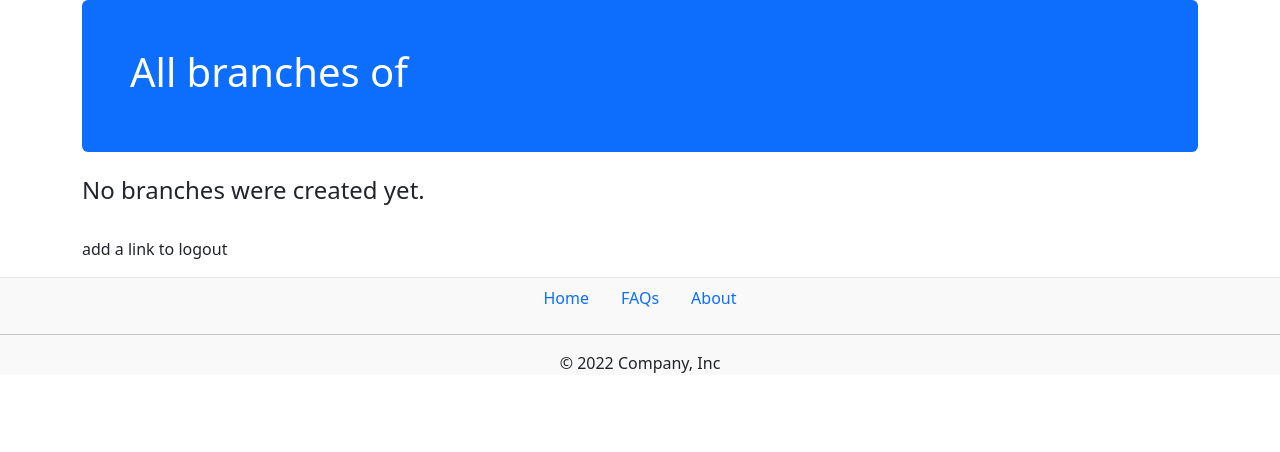
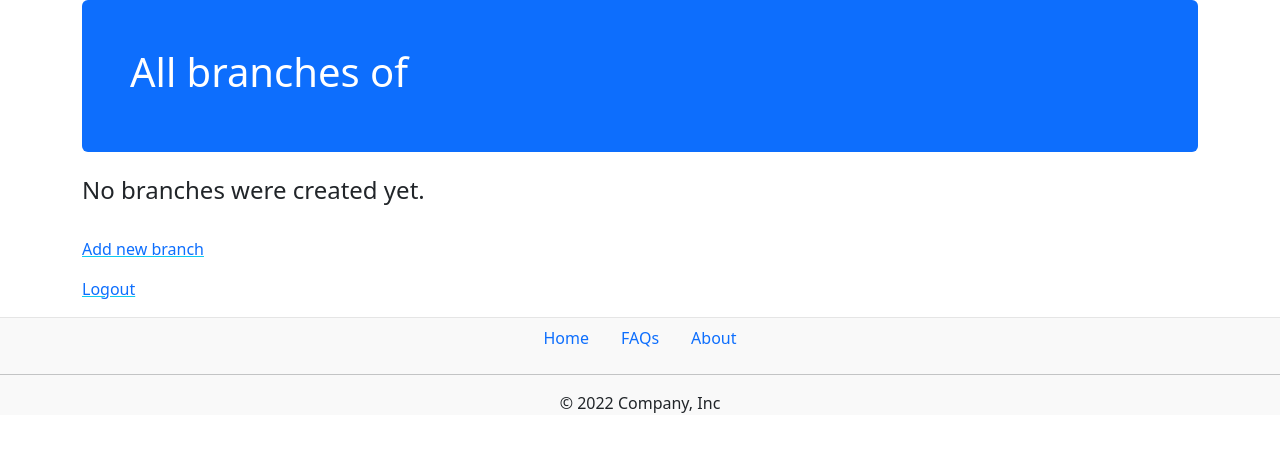
Before and after one commit to Akbermet1/electronic_queue, a Django app: template templates/institution/manage_account.html in a window 1280 px wide. Shown: the part 56-508 px from the top of the page. Run offline with Django 4.2, Linux system fonts and the light colour scheme; the template is opened without the code that fills it, so the values that code supplies are empty.

Commit message:
manage_account.html: added new links

```diff
--- a/templates/institution/manage_account.html
+++ b/templates/institution/manage_account.html
@@ -13,7 +13,7 @@
 {% for branch in branches %}
 
     <div class="col">
-    <div class="card">
+    <div class="card text-center">
         <h5 class="card-header">{{ branch.address }}</h5>
         <div class="card-body">
             <p class="card-text">Select a queue to manage: </p>
@@ -38,16 +38,26 @@
                 <div class="col-6">
                     <button type="button" class="btn btn-primary">Add new queue</button>
                 </div>
+
             </div>
+            <hr>
+            <div class="row">
+                <div class="col">
+                    <a href="#" class="card-link">Delete this branch</a>
+                </div>
+            </div>
+
         </div>
         </div>
     </div>
+
     </div>
 {% empty %}
     <h4>No branches were created yet. </h4>
 {% endfor %}
     </div>
 <br>
-<p>add a link to logout</p>
+<p><a href="#" class="link-underline-info">Add new branch</a></p>
+<p><a href="#" class="link-underline-info">Logout</a></p>
 {% endif %}
 {% endblock %}
```
